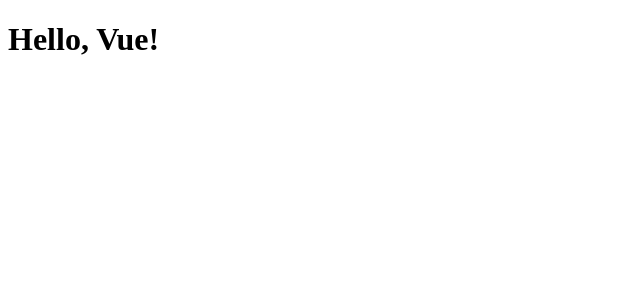
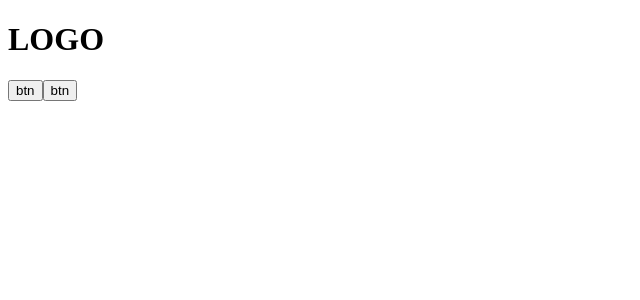
Before and after one commit to mashagrand4/vue-pet-proj, a Vue app: page / in a window 1280 px wide. Shown: the top 300 px of the page, without its empty margins (0-640 px from the left). Built offline with nearby package versions, Linux system fonts and the light colour scheme.

Commit message:
Added root component and childs components

```diff
--- a/package.json
+++ b/package.json
@@ -4,7 +4,8 @@
   "description": "",
   "main": "index.js",
   "dependencies": {
-    "vue": "^2.5.17"
+    "vue": "^2.5.17",
+    "vue-router": "^3.0.1"
   },
   "devDependencies": {
     "@babel/core": "^7.1.2",
--- a/src/app.vue
+++ /dev/null
@@ -1,14 +0,0 @@
-<template>
-    <h1>{{ message }}</h1>
-</template>
-
-<script>
-    export default {
-        name: 'app',
-        data() {
-            return {
-                message: 'Hello, Vue!'
-            };
-        }
-    };
-</script>
--- /dev/null
+++ b/src/components/App/App.js
@@ -0,0 +1,8 @@
+import AppHeader from '../AppHeader/AppHeader.vue'
+
+export default {
+    name: 'App',
+    components: {
+        AppHeader,
+    },
+}
--- /dev/null
+++ b/src/components/App/App.vue
@@ -0,0 +1,5 @@
+<template>
+    <AppHeader></AppHeader>
+</template>
+
+<script src="./App.js"></script>
--- /dev/null
+++ b/src/components/AppHeader/AppHeader.js
@@ -0,0 +1,3 @@
+export default {
+    name: 'AppHeader'
+}
--- /dev/null
+++ b/src/components/AppHeader/AppHeader.vue
@@ -0,0 +1,13 @@
+<template>
+    <div>
+        <div>
+            <h1>LOGO</h1>
+        </div>
+        <div>
+            <button>btn</button>
+            <button>btn</button>
+        </div>
+    </div>
+</template>
+
+<script src="./AppHeader.js"></script>
--- a/src/index.html
+++ b/src/index.html
@@ -9,9 +9,7 @@
 </head>
 
 <body>
-<!-- Our vue app will be mounted on this DOM element -->
-<div id="app"></div>
-<!-- Bundle will be injected below -->
+    <div id="container"></div>
 </body>
 
 </html>
--- a/src/index.js
+++ b/src/index.js
@@ -1,8 +1,13 @@
 import Vue from 'vue';
+import VueRouter from 'vue-router';
 
-import App from './App.vue';
+
+import App from './components/App/App.vue';
+
+Vue.use(VueRouter);
 
 new Vue({
-    el: '#app',
-    render: h => h(App)
+    el: '#container',
+    components: { App },
+    template: '<App/>'
 });
```
Also changed, not shown: src/router/index.js (added), 2 other files (tests, documents, lock files or other folders).
